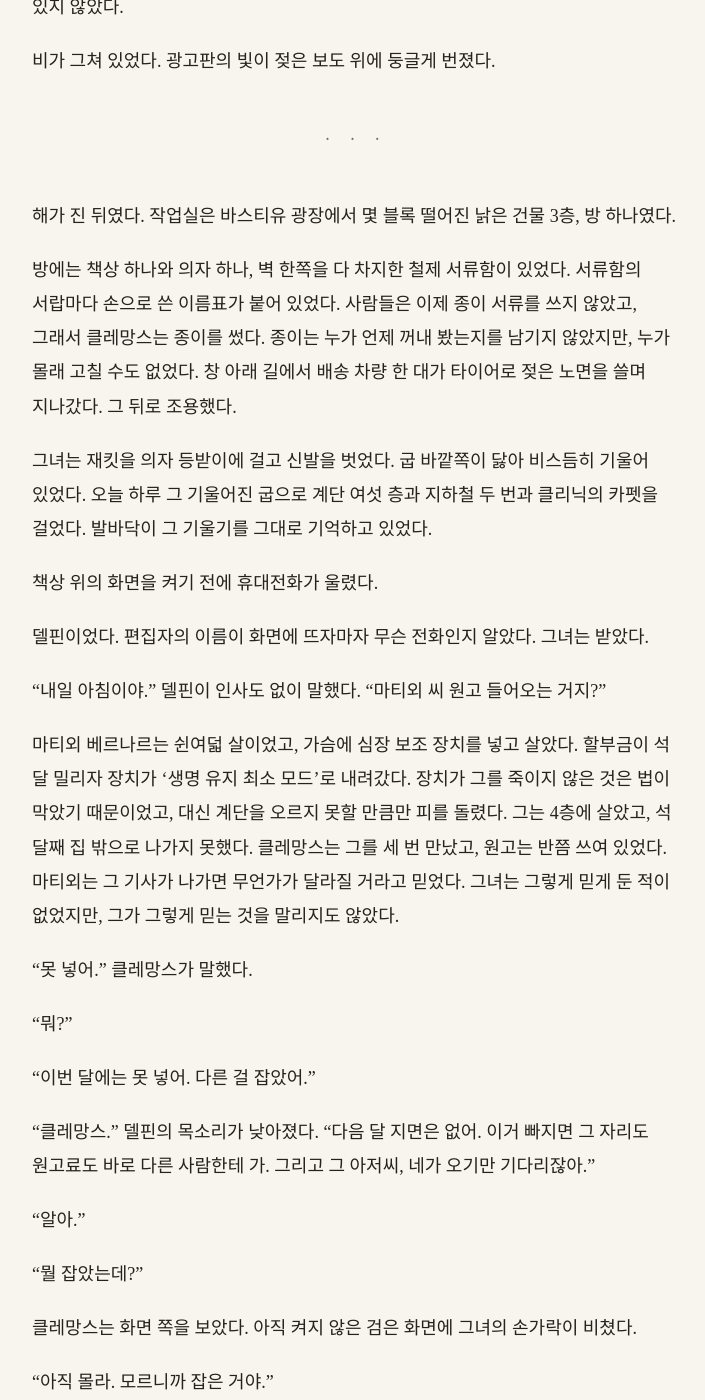
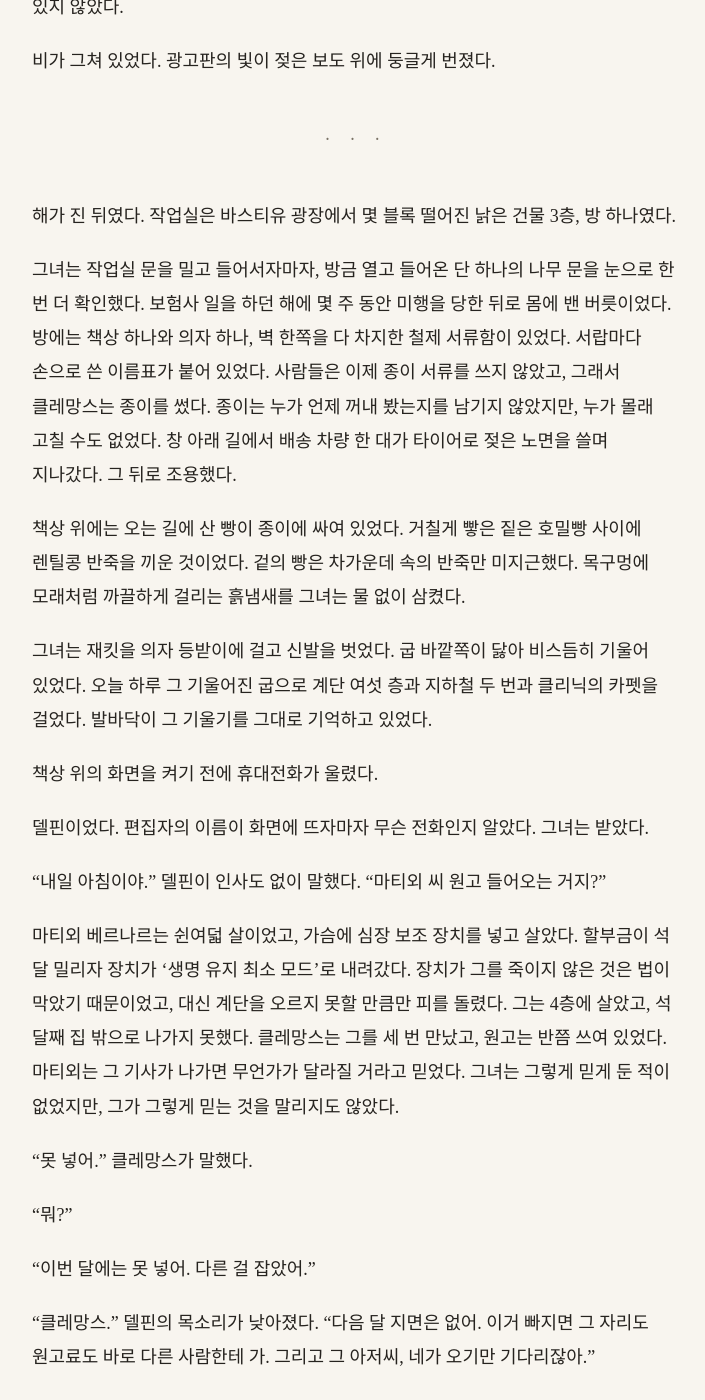
Before and after one commit to kangkkang/writer_s1_public, a Jekyll site: the page built from vol1/004.md, in a window 1280 px wide and 1400 px high, scrolled down 15249 px. Shown: the whole window, without its empty margins (284-989 px from the left). Built offline with Jekyll 4.4.1, drawn with Linux system fonts in a browser that asks for light colours; our own code applies the rules of GitHub Pages for plain Markdown files; some of the changed text lies outside the part shown.

Commit message:
Update from https://github.com/kangkkang/writer_s1/commit/2a118eb8ed64607c9ba4b067478d4ea4bab38bd3

```diff
--- a/vol1/004.md
+++ b/vol1/004.md
@@ -178,7 +178,7 @@
 
 클레망스가 가리킨 것은 침대 머리맡의 벽이었다.
 
-벽에 노란 메모지가 스무 장쯤 붙어 있었다. 줄을 맞춰 붙인 것이 아니라, 침대에 누운 채 손을 뻗어 닿는 곳에 하나씩 붙인 것이었다. 그래서 침대 머리 쪽 한 뼘 위에 몰려 있었고, 위로 갈수록 듬성듬성했다. 그 아래 협탁 위에 같은 메모지 묶음이 하나 더 있었다. 클리닉에서 돌려준 유품 상자 속에 있던 것이라고 레아가 말했다.
+벽에 노란 메모지가 스무 장쯤 붙어 있었다. 줄을 맞춰 붙인 것이 아니라, 침대에 누운 채 손을 뻗어 닿는 곳에 하나씩 붙인 것이었다. 그래서 침대 머리 쪽 한 뼘 위에 비늘처럼 몰려 돋아 있었고, 위로 갈수록 듬성듬성했다. 그 아래 협탁 위에 같은 메모지 묶음이 하나 더 있었다. 클리닉에서 돌려준 유품 상자 속에 있던 것이라고 레아가 말했다.
 
 "엄마가 아침마다 그렸어요. 일어나자마자요. 꿈 같은 거라고 했어요. 꿈을 그리면 다음 날 더 잘 잔다고, 친구들이 그랬대요."
 
@@ -358,7 +358,9 @@
 
 해가 진 뒤였다. 작업실은 바스티유 광장에서 몇 블록 떨어진 낡은 건물 3층, 방 하나였다.
 
-방에는 책상 하나와 의자 하나, 벽 한쪽을 다 차지한 철제 서류함이 있었다. 서류함의 서랍마다 손으로 쓴 이름표가 붙어 있었다. 사람들은 이제 종이 서류를 쓰지 않았고, 그래서 클레망스는 종이를 썼다. 종이는 누가 언제 꺼내 봤는지를 남기지 않았지만, 누가 몰래 고칠 수도 없었다. 창 아래 길에서 배송 차량 한 대가 타이어로 젖은 노면을 쓸며 지나갔다. 그 뒤로 조용했다.
+그녀는 작업실 문을 밀고 들어서자마자, 방금 열고 들어온 단 하나의 나무 문을 눈으로 한 번 더 확인했다. 보험사 일을 하던 해에 몇 주 동안 미행을 당한 뒤로 몸에 밴 버릇이었다. 방에는 책상 하나와 의자 하나, 벽 한쪽을 다 차지한 철제 서류함이 있었다. 서랍마다 손으로 쓴 이름표가 붙어 있었다. 사람들은 이제 종이 서류를 쓰지 않았고, 그래서 클레망스는 종이를 썼다. 종이는 누가 언제 꺼내 봤는지를 남기지 않았지만, 누가 몰래 고칠 수도 없었다. 창 아래 길에서 배송 차량 한 대가 타이어로 젖은 노면을 쓸며 지나갔다. 그 뒤로 조용했다.
+
+책상 위에는 오는 길에 산 빵이 종이에 싸여 있었다. 거칠게 빻은 짙은 호밀빵 사이에 렌틸콩 반죽을 끼운 것이었다. 겉의 빵은 차가운데 속의 반죽만 미지근했다. 목구멍에 모래처럼 까끌하게 걸리는 흙냄새를 그녀는 물 없이 삼켰다.
 
 그녀는 재킷을 의자 등받이에 걸고 신발을 벗었다. 굽 바깥쪽이 닳아 비스듬히 기울어 있었다. 오늘 하루 그 기울어진 굽으로 계단 여섯 층과 지하철 두 번과 클리닉의 카펫을 걸었다. 발바닥이 그 기울기를 그대로 기억하고 있었다.
 
@@ -384,7 +386,7 @@
 
 클레망스는 화면 쪽을 보았다. 아직 켜지 않은 검은 화면에 그녀의 손가락이 비쳤다.
 
-"아직 몰라. 모르니까 잡은 거야."
+"아직 몰라. 모르니까 잡은 거야." 클레망스가 짧게 고개를 저었다. "정의로운 척하려는 거 아니야. 사람이 죽었는데 그게 왜인지 설명이 안 된 채로 덮이는 걸, 내가 못 견디는 것뿐이지."
 
 델핀은 한참 말이 없었다. "그 말 네가 마지막으로 한 게 보험사 때였어."
 
```
Also changed, not shown: vol1/003.md (+10 -6 lines).
